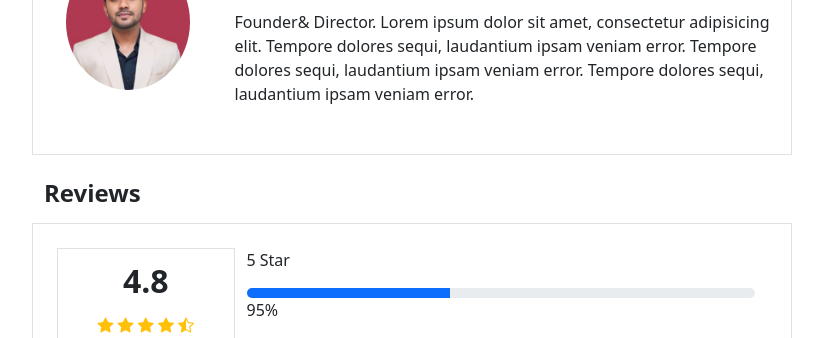
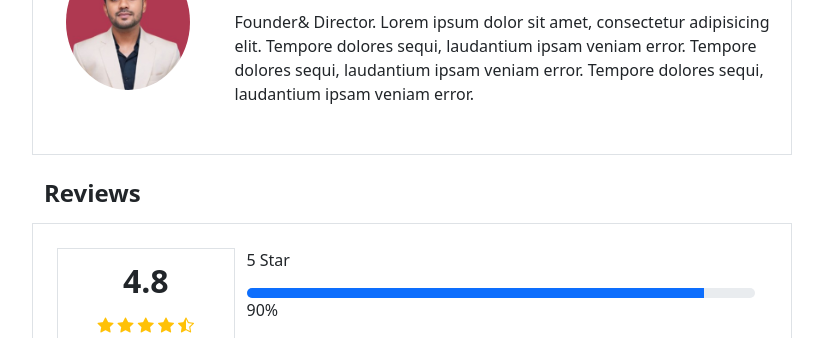
Before and after one commit to Masudrana93/happiness-institute, a plain HTML site: page single-page.html in a window 1280 px wide. Shown: the part 2462-2800 px from the top of the page, without its empty margins (38-861 px from the left). Drawn offline with nearby package versions, Linux system fonts and the light colour scheme.

Commit message:
single page updated

```diff
--- a/single-page.html
+++ b/single-page.html
@@ -217,16 +217,24 @@
     <div class="container-fluid">
         <div class="container">
             <div class="row my-5">
+
                 <div class="col-md-8">
+
+                    <!--  1st part start  -->
+                    <div class="first-part">
                         <img class="img-fluid" src="images/our_courses_1.jpg" alt="">
                         <div class="mt-4">
                             <h3 class="fw-bold">Best English Spoken Classes</h3>
                             <p>Lorem ipsum dolor sit amet consectetur adipisicing elit. Autem voluptatem illo ipsa id
-                            magnam. Deserunt, et ex. Dolores in veritatis maiores dicta, ipsum molestiae aut cupiditate
+                                magnam. Deserunt, et ex. Dolores in veritatis maiores dicta, ipsum molestiae aut
+                                cupiditate
                                 placeat, iusto nesciunt dolorum.Lorem ipsum dolor sit amet consectetur adipisicing elit.
-                            Autem voluptatem illo ipsa id magnam. Deserunt, et ex. Dolores in veritatis maiores dicta,
+                                Autem voluptatem illo ipsa id magnam. Deserunt, et ex. Dolores in veritatis maiores
+                                dicta,
                                 ipsum molestiae aut cupiditate placeat, iusto nesciunt dolorum.</p>
                         </div>
+                    </div>
+                    <!--  1st part end -->
 
                     <div class="row">
                         <!-- Overview part start -->
@@ -376,9 +384,9 @@
                                     <div class="bar-item">
                                         <p>5 Star</p>
                                         <div class="progress" style="height:10px">
-                                            <div class="progress-bar" style="width:40%;height:10px"></div>
+                                            <div class="progress-bar" style="width:90%;height:10px"></div>
                                         </div>
-                                        <p>95%</p>
+                                        <p>90%</p>
 
                                     </div>
 
@@ -388,8 +396,11 @@
                         <!-- Reviews part end -->
                     </div>
                 </div>
+
+<!--*** Quick links and enquiry form section start  ***-->
                 <div class="col-md-3">
                     <div class="border sticky-quick">
+                        <!-- Quick links part start  -->
                         <div class="quick-part">
                             <div class="d-flex p-3 ">
                                 <div class="vr icon-color opacity-100" style="width:5px ; height: 35px;"></div>
@@ -413,6 +424,9 @@
 
                         </div>
 
+                        <!-- Quick links part end  -->
+
+                        <!-- enquiry part start  -->
                         <div class="form-part">
 
                             <div class="d-flex p-3 border-top">
@@ -445,10 +459,11 @@
 
                         </div>
 
-
+                        <!-- enquiry part end  -->
 
                     </div>
                 </div>
+        <!--*** Quick links and enquiry form section end  ***-->
             </div>
         </div>
     </div>
```
Lines whose indentation alone changed are shown as unchanged.
